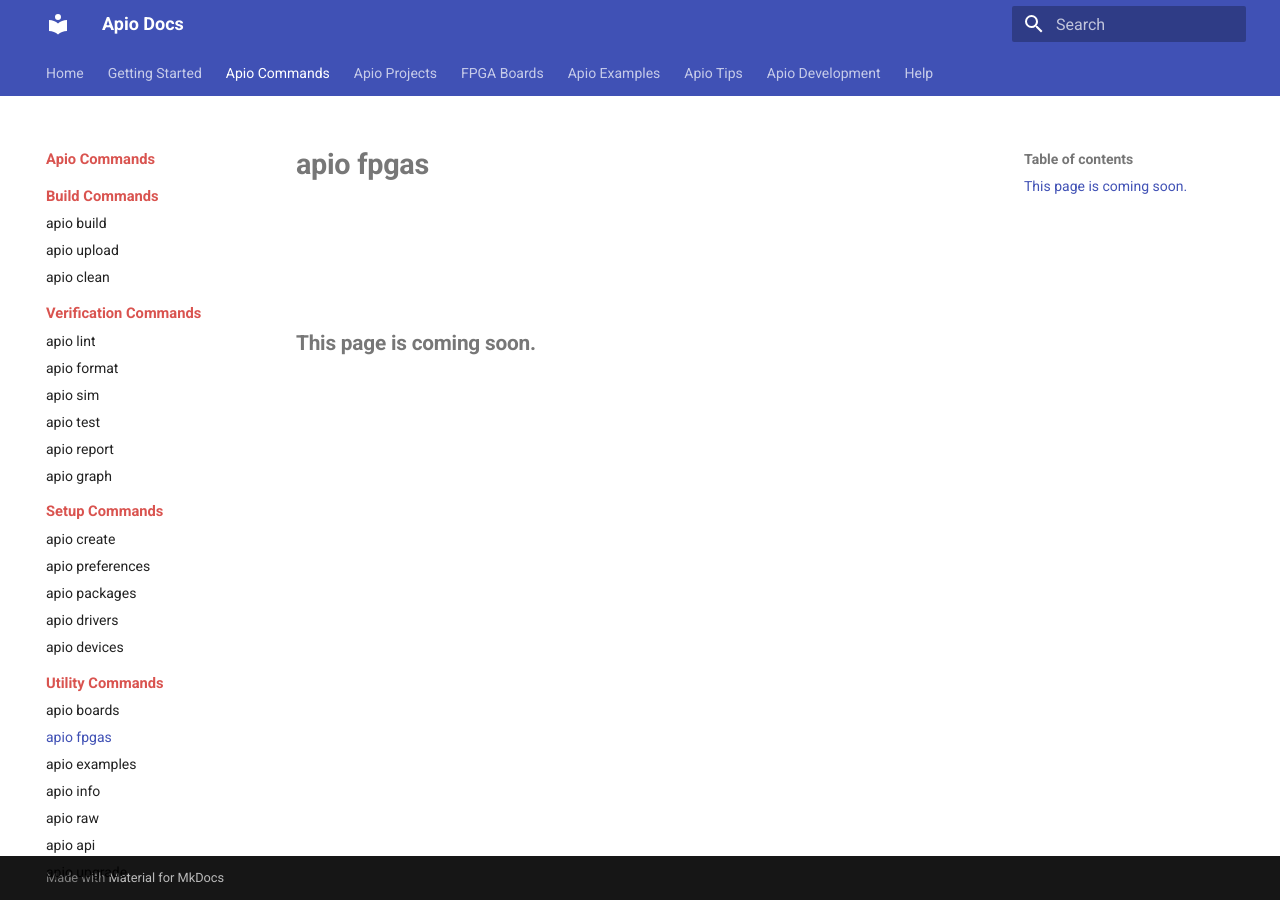
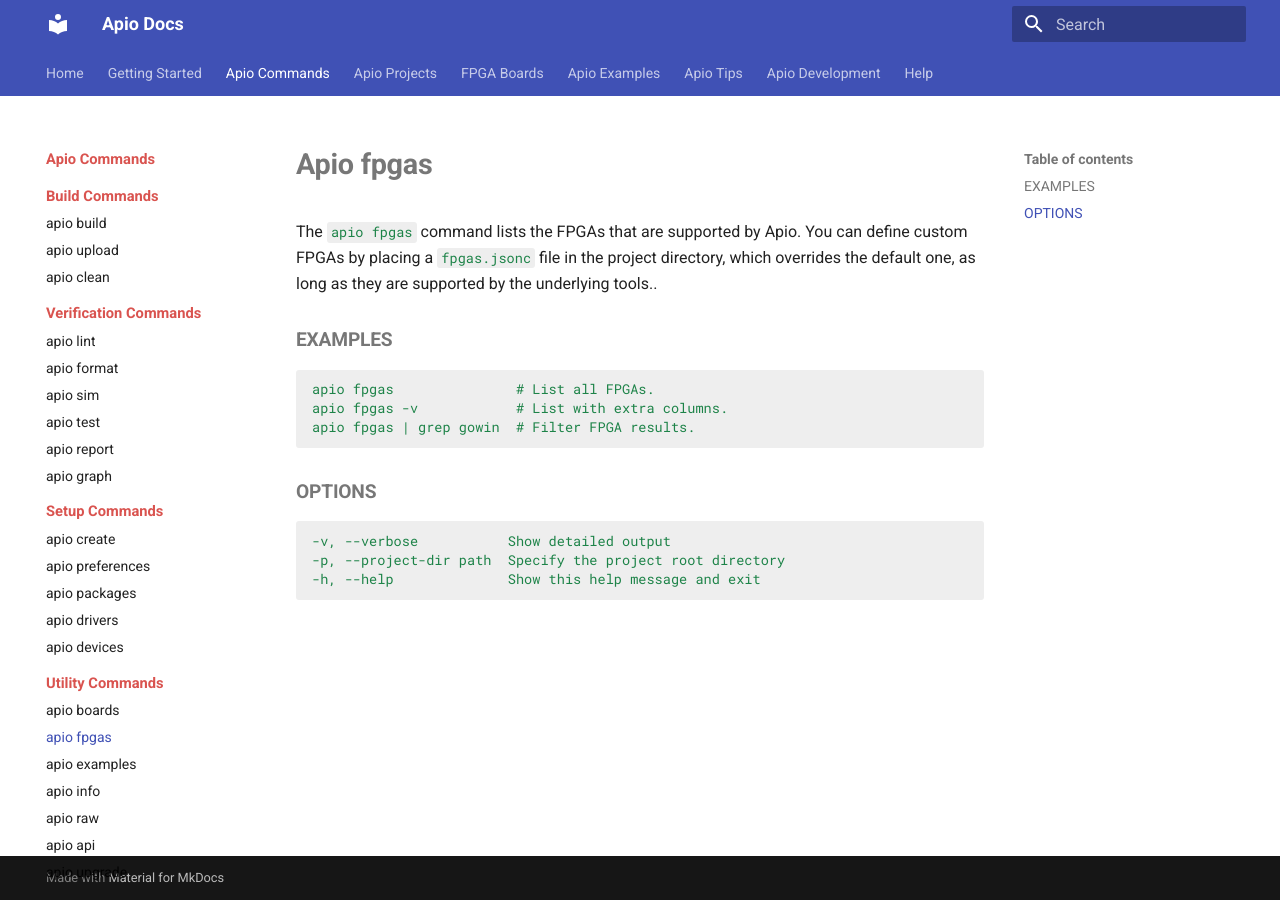
Before and after one commit to zapta/apio-wiki-dev, an MkDocs documentation site: the page built from docs/cmd-apio-fpgas.md, in a window 1280 px wide. Built offline with MkDocs 1.6.1 and Material for MkDocs 9.7.7, drawn with Linux system fonts in a browser that asks for light colours.

Commit message:
Cleaned up more pages. Next to clean up is 'apio info'.

````diff
--- a/docs/cmd-apio-fpgas.md
+++ b/docs/cmd-apio-fpgas.md
@@ -1,5 +1,21 @@
+# Apio fpgas
 
+The `apio fpgas` command lists the FPGAs that are supported by Apio. You can define
+custom FPGAs by placing a `fpgas.jsonc` file in the project directory,
+which overrides the default one, as long as they are supported by the underlying tools..
 
-<br><br><br>
-## This page is coming soon.
-<br><br><br>
+## EXAMPLES
+
+```
+apio fpgas               # List all FPGAs.
+apio fpgas -v            # List with extra columns.
+apio fpgas | grep gowin  # Filter FPGA results.
+```
+
+## OPTIONS
+
+```
+-v, --verbose           Show detailed output
+-p, --project-dir path  Specify the project root directory
+-h, --help              Show this help message and exit
+```
--- a/docs/stylesheets/extra.css
+++ b/docs/stylesheets/extra.css
@@ -57,17 +57,17 @@
 
 /* ## title size */
 .md-typeset h2 {
-  font-size: 1.3em;  /* Default is ~1.5em */
+  font-size: 1.2em;  /* Default is ~1.5em */
 }
 
 /* ### title size */
 .md-typeset h3 {
-  font-size: 1.2em;  /* Default is ~1.25em */
+  font-size: 1.1em;  /* Default is ~1.25em */
 }
 
 /* #### title size */
 .md-typeset h4 {
-  font-size: 1.1em;    /* Default is ~1.1em */
+  font-size: 1.0em;    /* Default is ~1.1em */
 }
 
 
````
Also changed, not shown: docs/cmd-apio-graph.md (+9 -10 lines).
